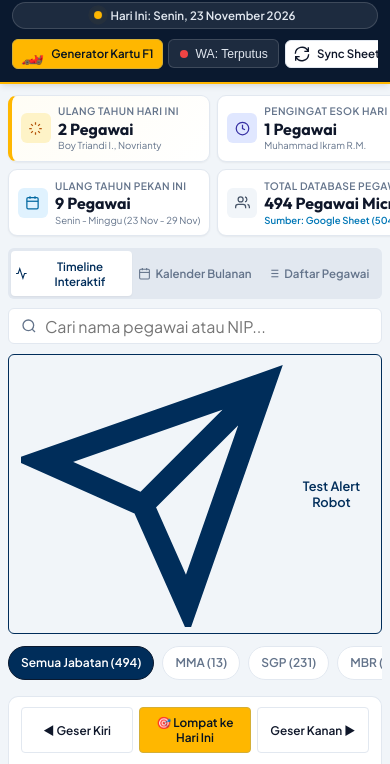
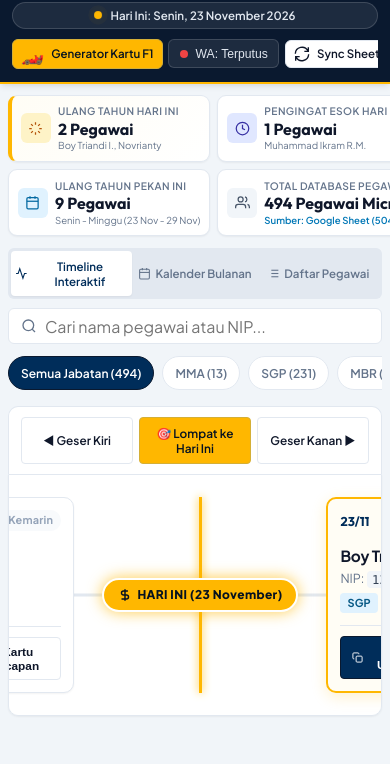
Before and after one commit to yodhaaditya906-lab/HUT-Pegawai-Micro-Banking-Reg-V-Jak-3, a website: page public/index.html in a window 390 px wide. Shown: the part 44-808 px from the top of the page. Drawn offline with Linux system fonts and the light colour scheme; no server answers.

Commit message:
refactor: hapus tombol Test Alert Robot dari bilah kontrol utama

```diff
--- a/public/index.html
+++ b/public/index.html
@@ -191,16 +191,6 @@
         </svg>
         <input type="text" id="searchInput" placeholder="Cari nama pegawai atau NIP..."
           oninput="handleSearch(this.value)">
-      </div>
-
-      <!-- Quick Action: Test Robot Alert -->
-      <div class="quick-actions">
-        <button class="btn btn-outline btn-sm" onclick="triggerTestRobotAlert()">
-          <svg viewBox="0 0 24 24" fill="none" stroke="currentColor" stroke-width="2">
-            <path d="M22 2L11 13M22 2l-7 20-4-9-9-4 20-7z"></path>
-          </svg>
-          <span>Test Alert Robot</span>
-        </button>
       </div>
     </section>
 
--- a/public/styles.css
+++ b/public/styles.css
@@ -3099,16 +3099,6 @@ body {
     font-size: 16px; /* Prevents auto-zoom in iOS Safari */
   }
 
-  .quick-actions {
-    width: 100%;
-  }
-
-  .quick-actions .btn {
-    width: 100%;
-    justify-content: center;
-    min-height: 38px;
-  }
-
   /* Role Filter Chips */
   .role-filter-section {
     -webkit-overflow-scrolling: touch;
```
